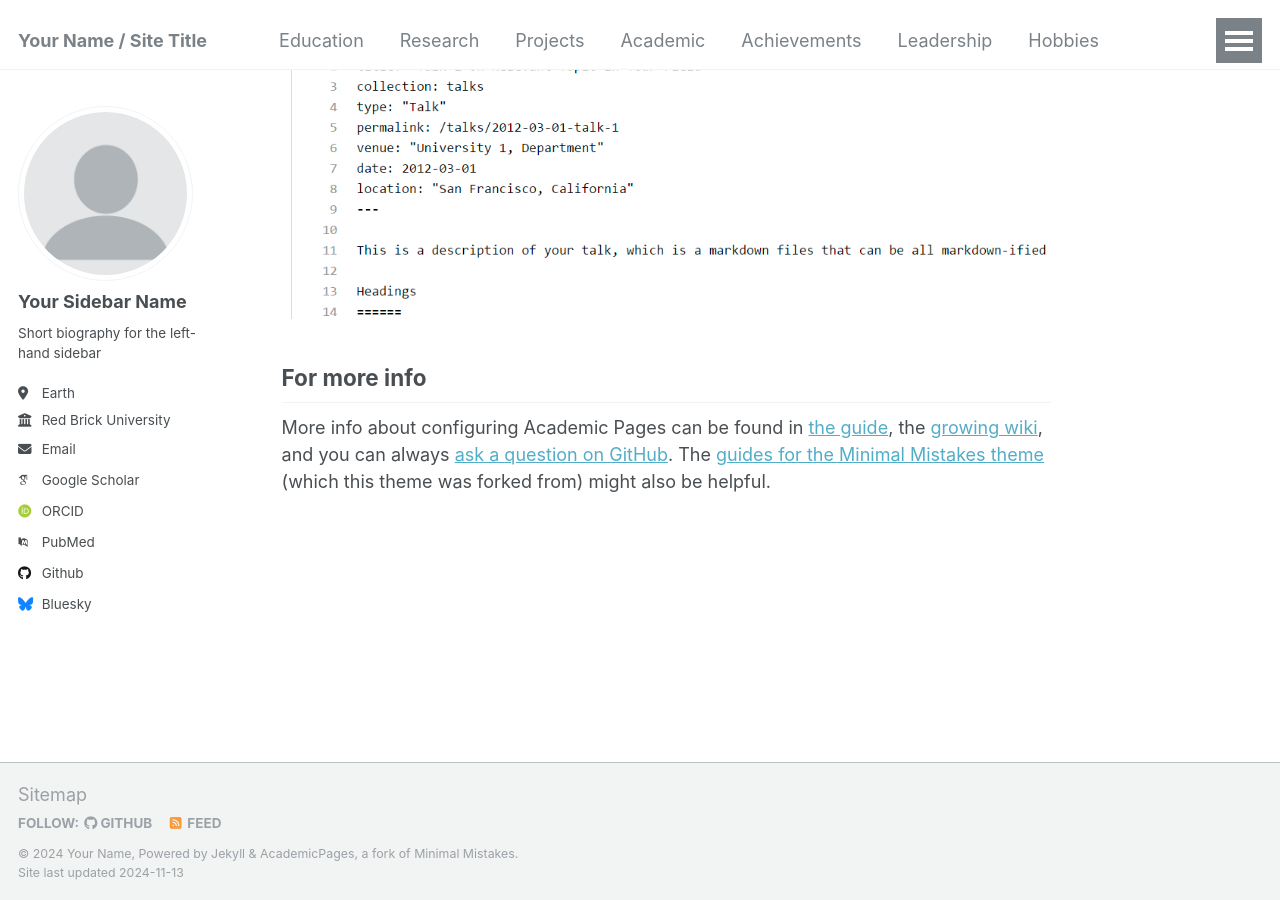
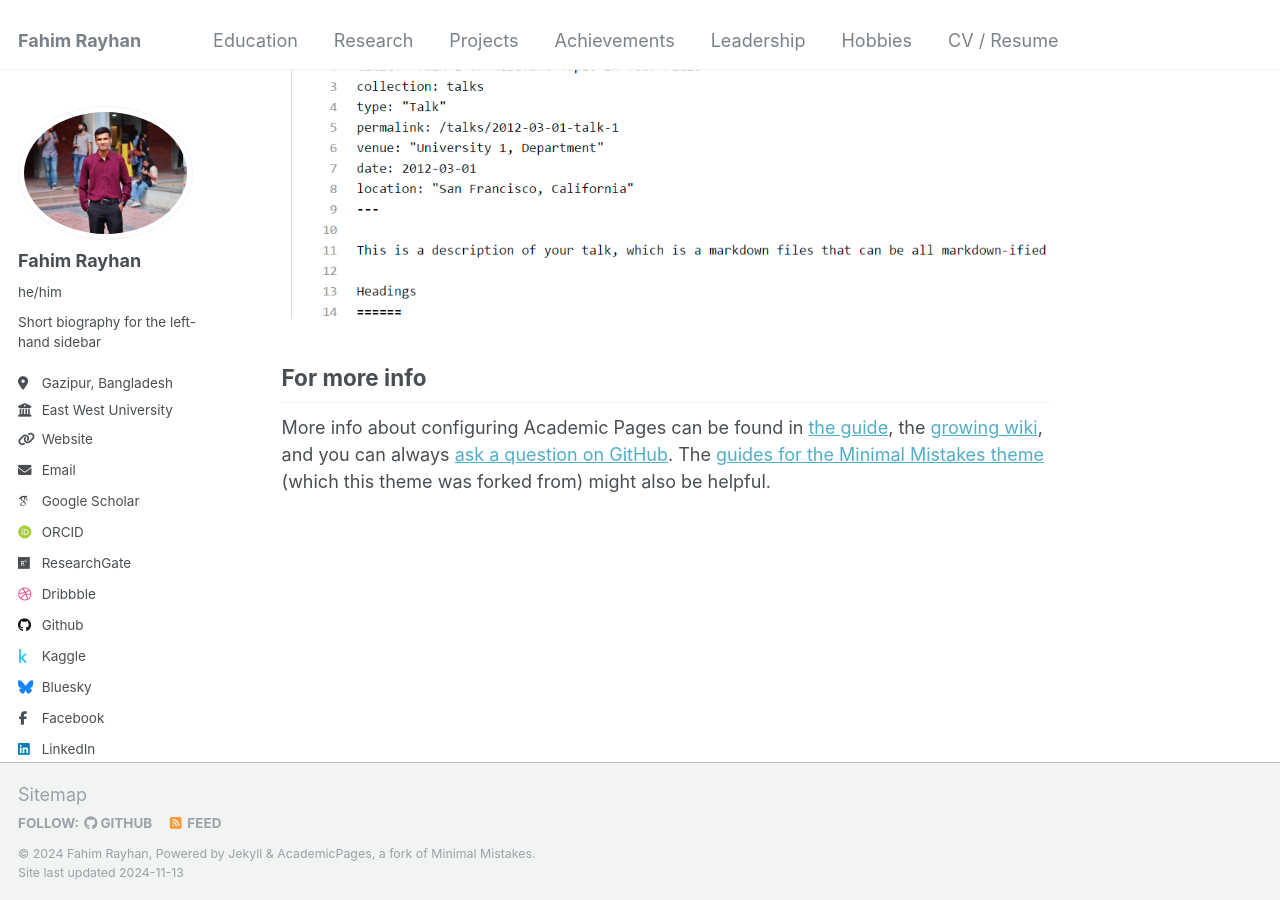
Before and after one commit to fahimrayhan/fahimrayhan.github.io, a Jekyll site: the page built from _pages/about.md, in a window 1280 px wide and 900 px high, scrolled down 2643 px. Built offline with Jekyll 4.4.1, drawn with Linux system fonts in a browser that asks for light colours; some web fonts are replaced.

Commit message:
💡 Config File Changes

```diff
--- a/_config.yml
+++ b/_config.yml
@@ -8,49 +8,49 @@
 
 # Basic Site Settings
 locale                   : "en-US"
-title                    : "Your Name / Site Title"
+title                    : "Fahim Rayhan"
 title_separator          : "-"
-name                     : &name "Your Name"
+name                     : &name "Fahim Rayhan"
 description              : &description "personal description"
-url                      : https://academicpages.github.io # the base hostname & protocol for your site e.g. "https://[your GitHub username].github.io"
+url                      : https://fahimrayhan.github.io # the base hostname & protocol for your site e.g. "https://[your GitHub username].github.io"
 baseurl                  : "" # the subpath of your site, e.g. "/blog"
-repository               : "academicpages/academicpages.github.io"
+repository               : "academicpages/fahimrayhan.github.io"
 
 # Site Author - The following control what appear as part of the author content on the side bar.
 #               If a field is blank the icon and link will not appear, otherwise it will be shown.
 #               Additional customization can be done by editing /_includes/author-profile.html
 author:
   # Biographic information
-  avatar           : "profile.png"
-  name             : "Your Sidebar Name"
-  pronouns         : # example: "she/her"
+  avatar           : "ProfilePhoto.jpg"
+  name             : "Fahim Rayhan"
+  pronouns         :  "he/him"
   bio              : "Short biography for the left-hand sidebar"
-  location         : "Earth"
-  employer         : "Red Brick University"
-  uri              : # URL
-  email            : "none@example.org"
+  location         : "Gazipur, Bangladesh"
+  employer         : "East West University"
+  uri              : "https://fahimrayhan.github.io"
+  email            : "fahimrayhan786@gmail.com"
 
   # Academic websites
   arxiv            : # URL - Update with the correct link to your profile
-  googlescholar    : "https://scholar.google.com/citations?user=PS_CX0AAAAAJ"
+  googlescholar    : "https://scholar.google.com/citations?user=cFuct4AAAAJ"
   impactstory      : # URL
-  orcid            : "http://orcid.org/yourorcidurl"
+  orcid            : "https://orcid.org/0009-0003-7373-0266"
   semantic         : # URL
-  pubmed           : "https://www.ncbi.nlm.nih.gov/pubmed/?term=john+snow"
-  researchgate     : # URL
+  # pubmed           : "https://www.ncbi.nlm.nih.gov/pubmed/?term=john+snow"
+  researchgate     : "https://www.researchgate.net/profile/Md_Fahim8"
   scopus           : # URL
 
   # Repositories and software development
   bitbucket        : # Username - Update with your username on the site
   codepen          : # Username
-  dribbble         : # Username
-  github           : "academicpages"
-  kaggle           : # Username
+  dribbble         : "fahim_rayhan"
+  github           : "fahimrayhan"
+  kaggle           : "fahimrayhan"
   stackoverflow    : # User number or user number and name (i.e., use "1" or "1/jeff-atwood")
 
   # Social media
   bluesky          : "bsky.app" # Replace this with you Bluesky username
-  facebook         : # Username
+  facebook         :  "fahim.rayhan.k"
   flickr           : # Username
   foursquare       : # Username
   goodreads        : # Username
@@ -58,15 +58,15 @@
   keybase          : # Username
   instagram        : # Username
   lastfm           : # Username
-  linkedin         : # Username
+  linkedin         : "fahim-rayhan"
   mastodon         : # URL
   medium           : # URL
-  pinterest        : # Username
+  pinterest        : "fahimrayhan"
   soundcloud       : # Username
   steam            : # Username
   telegram         : # URL
   tumblr           : # Username
-  twitter          : # Username for X / Twitter
+  twitter          : "FahimRayhan_"
   vine             : # Username
   weibo            : # Username
   wikipedia        : # Username
--- a/_data/navigation.yml
+++ b/_data/navigation.yml
@@ -14,9 +14,6 @@
   - title: "Projects"
     url: /projects/
 
-  - title: "Academic"
-    url: /academic/
-
   - title: "Achievements"
     url: /achievements/
 
```
Also changed, not shown: images/ProfilePhoto.jpg (added).
